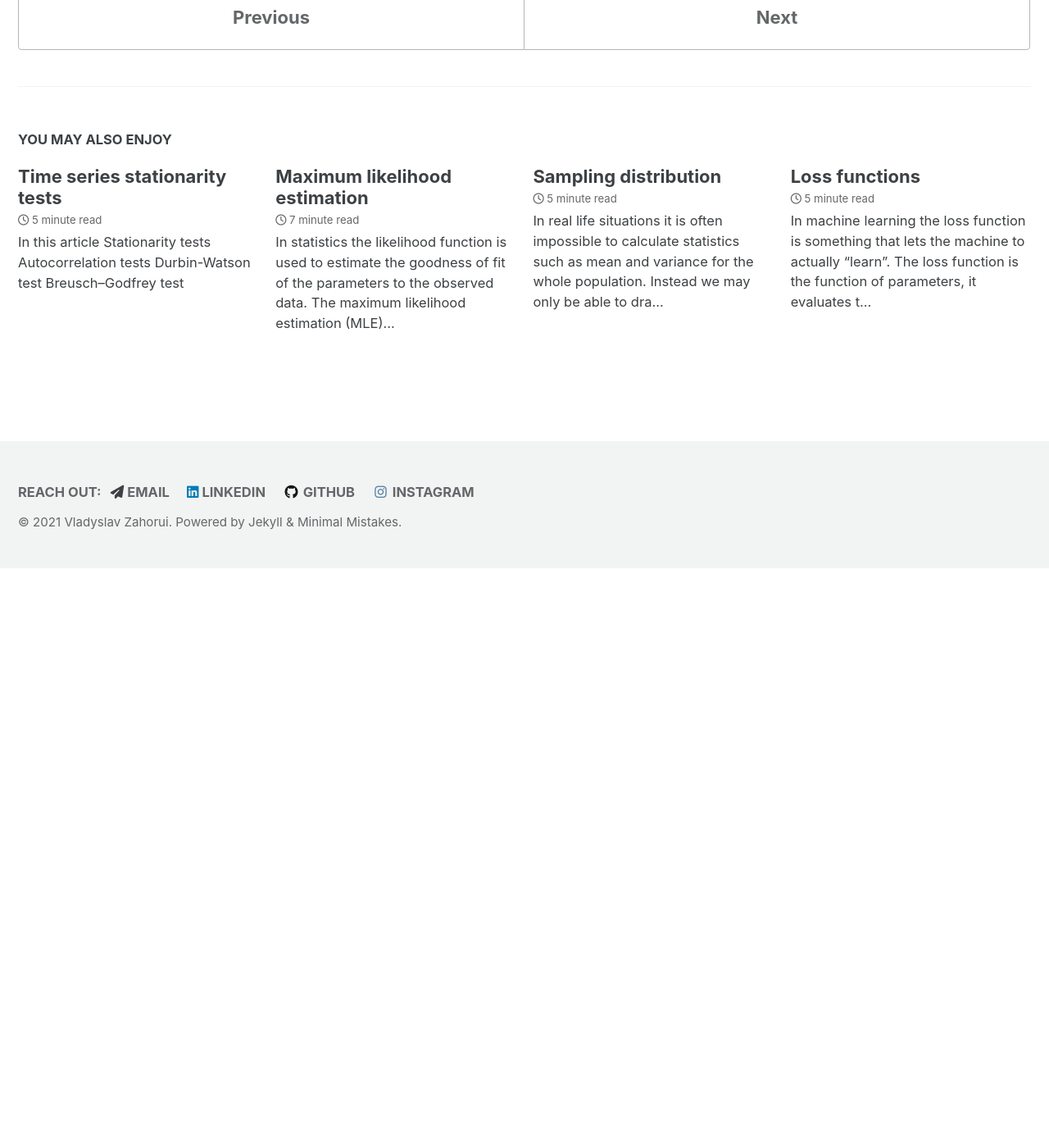
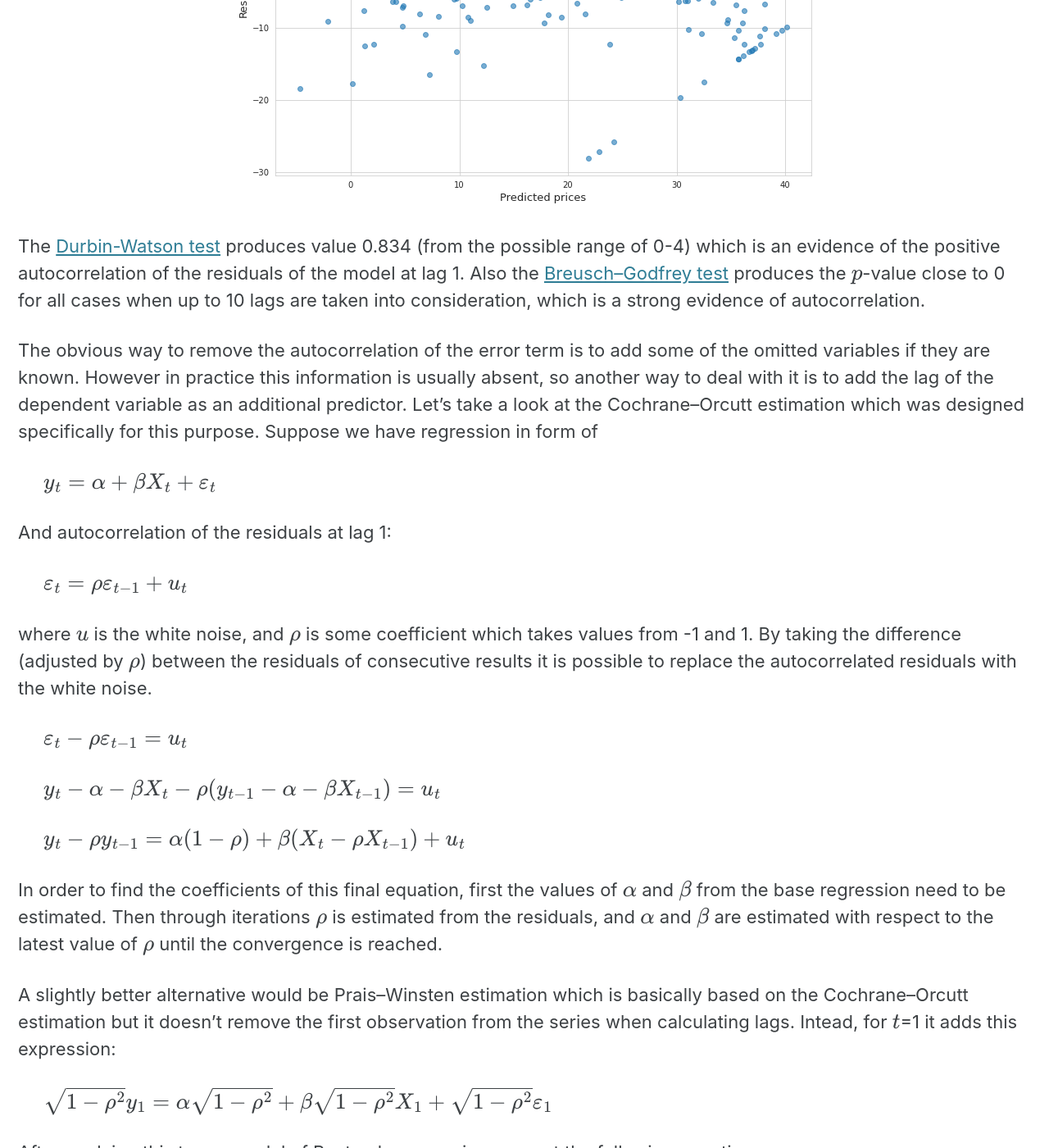
Before and after one commit to vzahorui/vzahorui.github.io, a Jekyll site: the page built from _posts/2019-10-25-linear-regression.md, in a window 1280 px wide and 1400 px high, scrolled down 8395 px. Shown: the whole window at 82% size. Built offline with Jekyll 4.4.1, drawn with Linux system fonts in a browser that asks for light colours; cached includes are drawn as plain includes; nearby versions of some CDN libraries; formulas are drawn with MathJax 3; before the commit the page ends 9088 px from its top, so only the background shows below that; some of the changed text lies outside the part shown.

Commit message:
added independence of errors to linear regression

```diff
--- a/_posts/2019-10-25-linear-regression.md
+++ b/_posts/2019-10-25-linear-regression.md
@@ -3,8 +3,8 @@ layout: single
 title: "Linear regression"
 description: Explaining linear regression and its properties
 category: "Regression"
-tags: multiple-regression linear-regression multivariable-regression gaussian-noise normal-distribution homoscedasticity multicollinearity correlation-coefficient
-date: 2021-06-26
+tags: multiple-regression linear-regression multivariable-regression gaussian-noise normal-distribution homoscedasticity multicollinearity correlation-coefficient heteroscedasticity hypothesis-testing autocorrelation residuals error-term Cochrane–Orcutt-estimation Prais–Winsten-estimation
+date: 2021-07-09
 ---
 
 Regression analysis is used for estimating the relationship between variables, usually one dependent and one or several independent variables. Having a regression model at hand, we can predict some continuous value of the dependent variable based on the values of independent variables.
@@ -21,6 +21,7 @@ Regression analysis is used for estimating the relationship between variables, u
 * [Validation of assumptions](#validation)
   * [Linear relationship](#validation_of_linear)
   * [Absence of perfect multicollinearity among predictors](#validation_of_multicolinear)
+  * [Independence of errors](#independence_of_errors)
 
 <div id='introduction'/>
 ## What is linear regression
@@ -108,7 +109,7 @@ Apart from the linear nature of relationship between predictors and the output t
 * Absence of perfect multicollinearity among predictors - that is that none of the predictors can be expressed as a copy or a linear combination of other predictors.
 * Independence of errors - absence of correlation among errors in different output values.
 * Normal distribution of the error term with the mean value of 0.
-* [Homoscedasticity]({{ site.baseurl }}{% link _posts/2019-08-18-heteroscedasticity.md %}) - constant variance of error regardless of the values of independent variables.
+* [Homoscedasticity]({{ site.baseurl }}{% link _posts/2019-08-18-heteroscedasticity.md %}) - constant variance of the error term regardless of the values of independent variables.
 
 If not all of the assumptions are satisfied then the model might not have some of the required variables which explain the behaviour of errors, or instead might have redundant variables causing multicollinearity. Or maybe the relationship among variables is non-linear.
 <a href="#page-title" class="back-to-top">{{ site.data.ui-text[site.locale].back_to_top | default: 'Back to Top' }} &uarr;</a>
@@ -185,10 +186,53 @@ Multicollinearity could also be detected when the sign coefficient at a certain
 
 High [condition number]({{ site.baseurl }}{% link _posts/2019-11-08-matrix-properties.md %}) of the [covariance matrix]({{ site.baseurl }}{% link _posts/2019-08-10-correlation.md %}) of predictor variables means that there is at least one direction in which the variance is almost non-existent. This also indicates multicollinearity because the number of dimensions may be reduced without losing much of the variation. Some methods, such as [singular value decomposition]({{ site.baseurl }}{% link _posts/2019-11-03-singular-value-decomposition.md %}) may be used to deal with multicollinearity internally by extracting new fully independent features, and selecting among them only those that capture the most of the variance in the dataset.
 
-Eventually we decide to include only three variables in the model and estimate parameters for them. This is the model that we've got:
+Eventually we decide to include only two variables (the percentage of lower status population and the number of rooms) in the model and estimate parameters for them. This is the model that we've got:
 
 &nbsp;&nbsp;&nbsp;&nbsp;
-$y = 18.57 - 0.93x_1 + 4.52x_2 - 0.57x_3$
+$y = -1.3583 - 0.6424 x_1 + 5.09482 x_2$
 <a href="#page-title" class="back-to-top">{{ site.data.ui-text[site.locale].back_to_top | default: 'Back to Top' }} &uarr;</a>
 
+<div id='independence_of_errors'/>
 ### Independence of errors
+
+This assumption basically means that the residuals of the obtained regression model do not form any pattern, and that there is no autocorrelation. Usually autocorrelation is present if some of the important predictor variables are omitted or if the model exhibits [non-linear]({{ site.baseurl }}{% link _posts/2020-05-07-non-linear-regression.md %}) behaviour.
+
+In our example we see that residuals still form some non-linear pattern with respect to the predicted variables.
+
+![](/assets/images/regression/independence_of_errors.png){: .align-center}
+
+The [Durbin-Watson test]({{ site.baseurl }}{% link _posts/2019-07-12-time-series-tests.md %}#durbin_watson) produces value 0.834 (from the possible range of 0-4) which is an evidence of the positive autocorrelation of the residuals of the model at lag 1. Also the [Breusch–Godfrey test]({{ site.baseurl }}{% link _posts/2019-07-12-time-series-tests.md %}#breusch_godfrey) produces the $p$-value close to 0 for all cases when up to 10 lags are taken into consideration, which is a strong evidence of autocorrelation.
+
+The obvious way to remove the autocorrelation of the error term is to add some of the omitted variables if they are known. However in practice this information is usually absent, so another way to deal with it is to add the lag of the dependent variable as an additional predictor. Let's take a look at the Cochrane–Orcutt estimation which was designed specifically for this purpose. Suppose we have regression in form of
+
+&nbsp;&nbsp;&nbsp;&nbsp;
+$y_t = \alpha + \beta X_t + \varepsilon_t$
+
+And autocorrelation of the residuals at lag 1:
+
+&nbsp;&nbsp;&nbsp;&nbsp;
+$\varepsilon_t = \rho \varepsilon_{t-1} + u_t$
+
+where $u$ is the white noise, and $\rho$ is some coefficient which takes values from -1 and 1. By taking the difference (adjusted by $\rho$) between the residuals of consecutive results it is possible to replace the autocorrelated residuals with the white noise.
+
+&nbsp;&nbsp;&nbsp;&nbsp;
+$\varepsilon_t - \rho \varepsilon_{t-1} = u_t$
+
+&nbsp;&nbsp;&nbsp;&nbsp;
+$y_t - \alpha - \beta X_t - \rho(y_{t-1} - \alpha - \beta X_{t-1}) = u_t$
+
+&nbsp;&nbsp;&nbsp;&nbsp;
+$y_t - \rho y_{t-1} =  \alpha (1 - \rho) + \beta (X_t - \rho X_{t-1}) + u_t$
+
+In order to find the coefficients of this final equation, first the values of $\alpha$ and $\beta$ from the base regression need to be estimated. Then through iterations $\rho$ is estimated from the residuals, and $\alpha$ and $\beta$ are estimated with respect to the latest value of $\rho$ until the convergence is reached.
+
+A slightly better alternative would be Prais–Winsten estimation which is basically based on the Cochrane–Orcutt estimation but it doesn't remove the first observation from the series when calculating lags. Intead, for $t$=1 it adds this expression:
+
+&nbsp;&nbsp;&nbsp;&nbsp;
+$\sqrt{1-\rho^2} y_1 = \alpha \sqrt{1-\rho^2} + \beta \sqrt{1-\rho^2} X_1 + \sqrt{1-\rho^2} \varepsilon_1$
+
+After applying this to our model of Boston houses prices we get the following equation:
+
+&nbsp;&nbsp;&nbsp;&nbsp;
+$y_t = -1.09 + 4.9365(x_{1,t} - 0.65x_{1,t-1}) - 0.4286(x_{2,t} - 0.65x_{2,t-1}) + 0.65 y_{t-1} $
+<a href="#page-title" class="back-to-top">{{ site.data.ui-text[site.locale].back_to_top | default: 'Back to Top' }} &uarr;</a>
```
Also changed, not shown: other parts of _posts/2019-10-25-linear-regression.md (+1 -1 lines), _posts/2021-03-22-hypothesis-test-parametric-statistics.md (+1 -1 lines), assets/images/regression/independence_of_errors.png (added), 1 other file.
